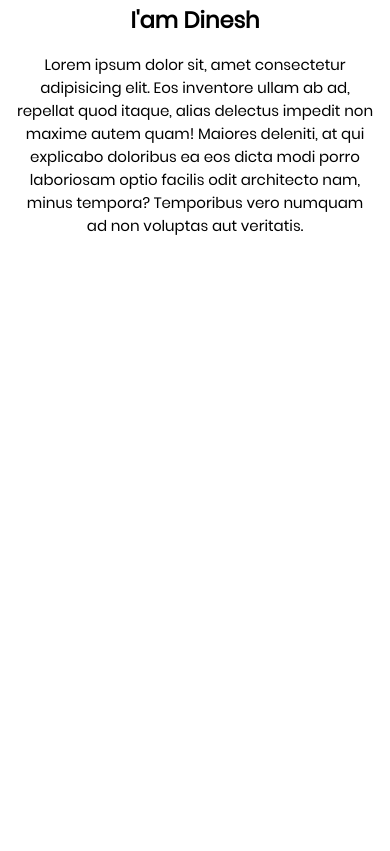
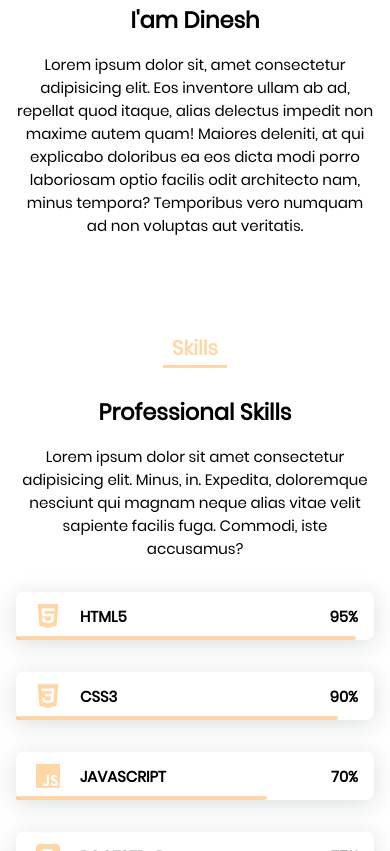
Before and after one commit to Dinesh-sankar/1, a website: page index.html in a window 390 px wide. Shown: the part 1149-2000 px from the top of the page. Before the commit the page ends 1418 px from the top, so only its background shows below. Drawn offline with nearby package versions, Linux system fonts and the light colour scheme.

Commit message:
Responsive Skills Page

```diff
--- a/assets/css/styles.css
+++ b/assets/css/styles.css
@@ -216,6 +216,7 @@ img{
     right: 0;
     bottom: 0;
     width: 250px;
+    z-index: var(--z-back);
 }
 
 /* Buttons */
@@ -244,6 +245,64 @@ img{
 }
 .about_img img{
     width: 200px;
-    border-radius: .5rem
-    ;
+    border-radius: .5rem;
 }
+
+/* Skills */
+.skills_container{
+    row-gap: 2rem;
+    text-align: center;
+}
+.skills_subtitle{
+    margin-bottom: var(--mb-2);
+}
+.skills_text{
+    margin-bottom: var(--mb-4);
+}
+.skills_data{
+    display: flex;
+    justify-content: space-between;
+    align-items: center;
+    position: relative;
+    font-weight: var(--font-semi);
+    padding: .5rem 1rem;
+    margin-bottom: var(--mb-4);
+    border-radius: .5rem;
+    box-shadow: 0 4px 25px rgba(14, 36, 49, .15);
+}
+.skills_icons{
+    font-size: 2rem;
+    margin-right: var(--mb-2);
+    color: var(--first-color);
+}
+.skills_names{
+    display: flex;
+    align-items: center;
+}
+.skills_bar{
+    position: absolute;
+    left: 0;
+    bottom: 0;
+    background-color: var(--first-color);
+    height: .25rem;
+    border-radius: .5rem;
+    z-index: var(--z-back);
+}
+.skills_html{
+    width: 95%;
+}
+.skills_css{
+    width: 90%;
+}
+.skills_js{
+    width: 70%;
+}
+.skills_bootstrap{
+    width: 75%;
+}
+.skills_git{
+    width: 90%;
+}
+.skills_img{
+    border-radius: .5rem;
+}
--- a/index.html
+++ b/index.html
@@ -68,6 +68,91 @@
             </div>
         </section>
         <!-- About -->
+
+        <!-- Skills -->
+        <section class="skills section" id="skills">
+            <h2 class="section-title">Skills</h2>
+
+            <div class="skills_container bd-grid">
+                <div>
+                    <h2 class="skills_subtitle">Professional Skills</h2>
+                    <p class="skills_text">Lorem ipsum dolor sit amet consectetur adipisicing elit. Minus, in. Expedita, doloremque nesciunt qui magnam neque alias vitae velit sapiente facilis fuga. Commodi, iste accusamus?</p>
+
+                    <div class="skills_data">
+                        <div class="skills_names">
+                            <i class="bx bxl-html5 skills_icons"></i>
+                            <span class="skills_name">HTML5</span>
+                        </div>
+
+                        <div>
+                            <span class="skills_percentage">95%</span>
+                        </div>
+
+                        <div class="skills_bar skills_html"></div>
+                    </div>
+
+                    <div class="skills_data">
+                        <div class="skills_names">
+                            <i class="bx bxl-css3 skills_icons"></i>
+                            <span class="skills_name">CSS3</span>
+                        </div>
+
+                        <div>
+                            <span class="skills_percentage">90%</span>
+                        </div>
+
+                        <div class="skills_bar skills_css"></div>
+                    </div>
+
+                    <div class="skills_data">
+                        <div class="skills_names">
+                            <i class="bx bxl-javascript skills_icons"></i>
+                            <span class="skills_name">JAVASCRIPT</span>
+                        </div>
+
+                        <div>
+                            <span class="skills_percentage">70%</span>
+                        </div>
+
+                        <div class="skills_bar skills_js"></div>
+                    </div>
+
+                    <div class="skills_data">
+                        <div class="skills_names">
+                            <i class="bx bxl-bootstrap skills_icons"></i>
+                            <span class="skills_name">BOOTSTRAP</span>
+                        </div>
+
+                        <div>
+                            <span class="skills_percentage">75%</span>
+                        </div>
+
+                        <div class="skills_bar skills_bootstrap"></div>
+                    </div>
+
+                    <div class="skills_data">
+                        <div class="skills_names">
+                            <i class="bx bxl-git skills_icons"></i>
+                            <span class="skills_name">GIT</span>
+                        </div>
+
+                        <div>
+                            <span class="skills_percentage">90%</span>
+                        </div>
+
+                        <div class="skills_bar skills_git"></div>
+                    </div>
+                </div>
+
+                <div>
+                    <img src="/assets/images/4.jpg" class="skills_img" alt="">
+                </div>
+
+            </div>
+
+        </section>
+        <!-- Skills -->
+
     </main>
 
     <script src="./assets/js/main.js"></script>
```
